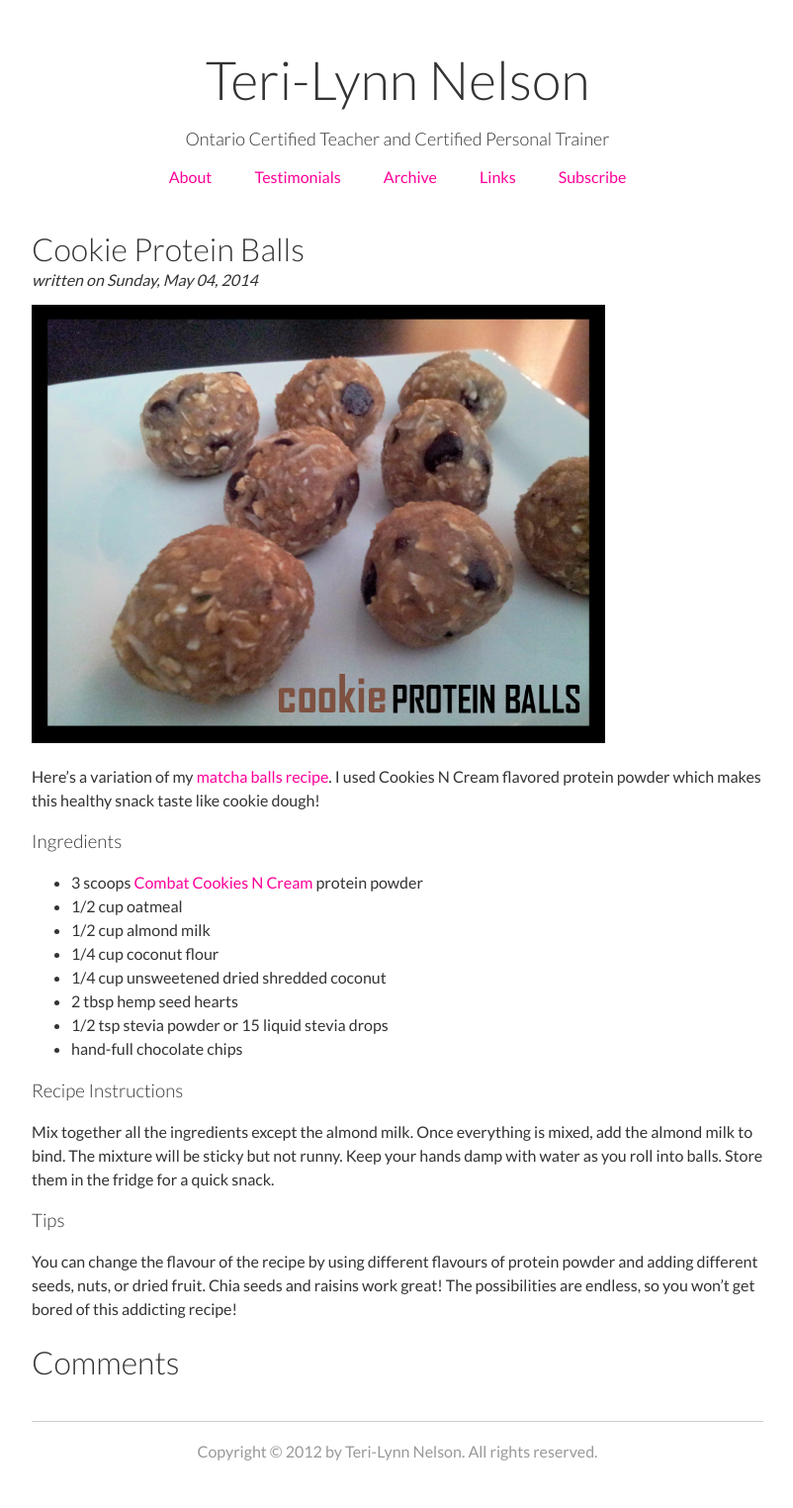
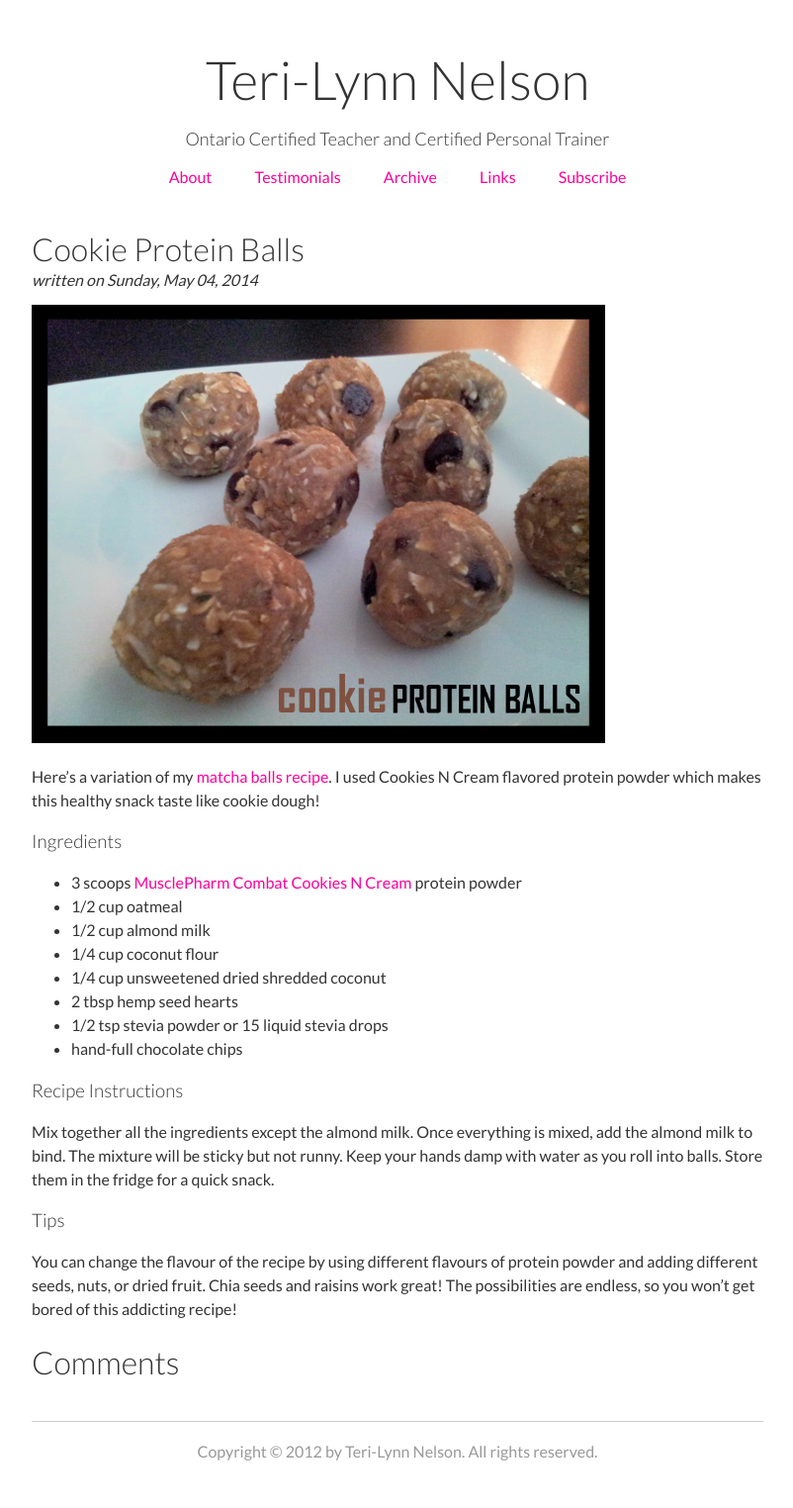
Before and after one commit to teri-lynn/teri-lynn.github.com, a Jekyll site: the page built from _posts/2014-05-04-cookie-protein-balls.md, in a window 1280 px wide. Shown: the whole page at 99% size, without its empty margins (238-1040 px from the left). Built offline with Jekyll 4.4.1, drawn with Linux system fonts in a browser that asks for light colours; Markdown is read by kramdown in place of the engine named in the settings.

Commit message:
Changed Cookie Ball Post

```diff
--- a/_posts/2014-05-04-cookie-protein-balls.md
+++ b/_posts/2014-05-04-cookie-protein-balls.md
@@ -9,7 +9,7 @@ Here's a variation of my [matcha balls recipe](http://teri-lynn.ca/2014/05/03/ma
 
 ###Ingredients
 
-- 3 scoops [Combat Cookies N Cream](http://halfwhey.com/products/6) protein powder
+- 3 scoops [MusclePharm Combat Cookies N Cream](http://halfwhey.com/products/6) protein powder
 - 1/2 cup oatmeal
 - 1/2 cup almond milk
 - 1/4 cup coconut flour
```
